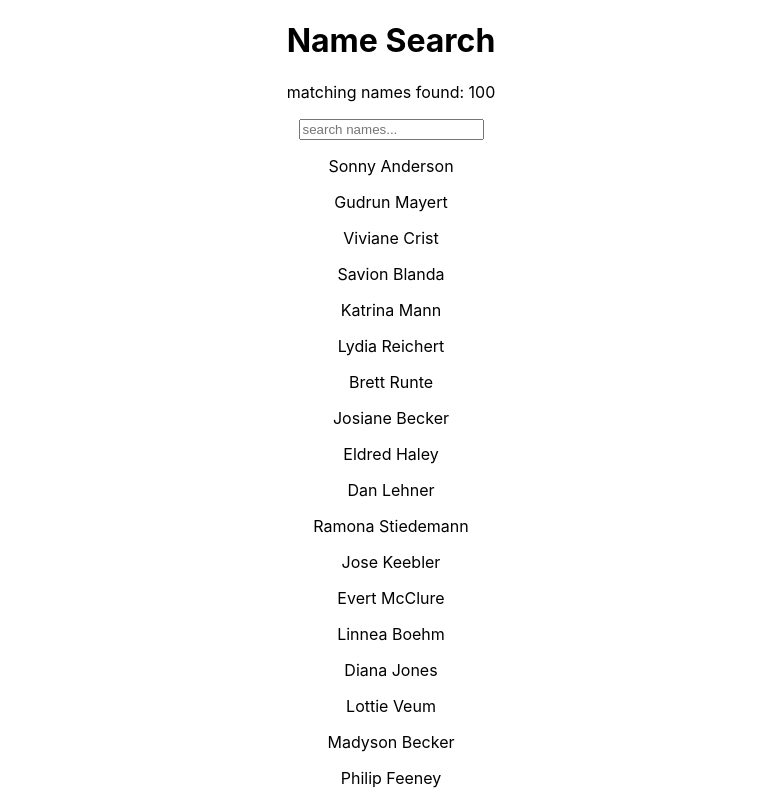
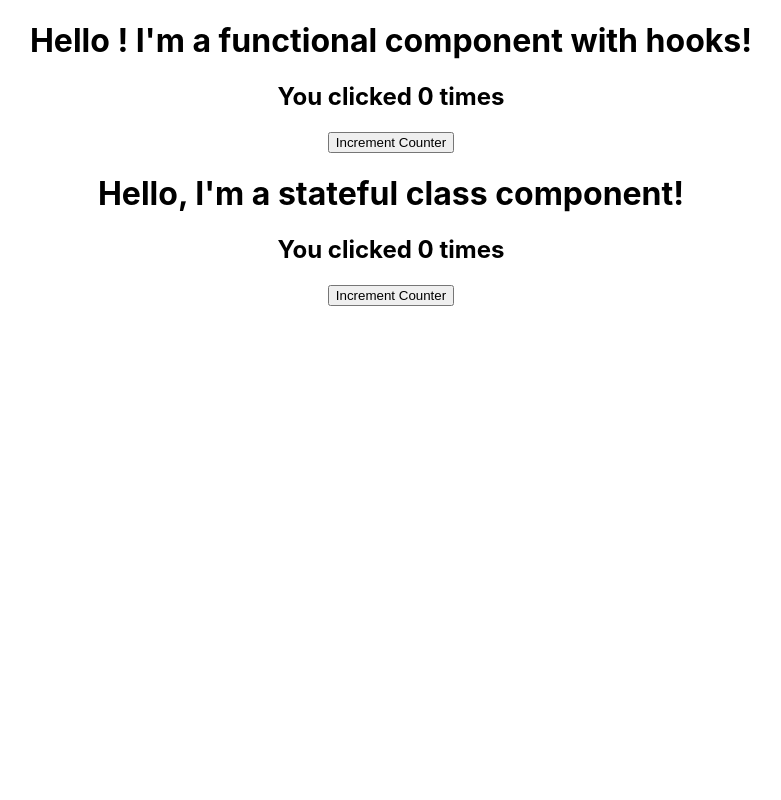
Before and after one commit to henryl74/gitpod-react, a React (Create React App) app in the folder my-app/: page / in a window 1280 px wide. Shown: the top 800 px of the page, without its empty margins (249-1030 px from the left). Built offline with nearby package versions, Linux system fonts and the light colour scheme.

Commit message:
Completed React Hooks

```diff
--- a/my-app/src/App.js
+++ b/my-app/src/App.js
@@ -18,7 +18,9 @@
 // import UncontrolledForm from "./components/UncontrolledForm";
 // import SearchBar1 from "./components/SearchBar1";
 // import SearchBar2 from "./components/SearchBar2";
-import SearchBar3 from "./components/SearchBar3";
+// import SearchBar3 from "./components/SearchBar3";
+import HooksCounter from "./components/HooksCounter";
+import ClassCounter from "./components/ClassCounter";
 
 function App() {
   return (
@@ -40,7 +42,9 @@
       {/* <UncontrolledForm /> */}
       {/* <SearchBar1 /> */}
       {/* <SearchBar2 /> */}
-      <SearchBar3 />
+      {/* <SearchBar3 /> */}
+      <HooksCounter />
+      <ClassCounter />
     </div >
   );
 }
--- /dev/null
+++ b/my-app/src/components/ClassCounter.js
@@ -0,0 +1,30 @@
+import React, { Component } from 'react'
+
+export default class ClassCounter extends Component {
+  constructor(props) {
+    super(props);
+    this.state = {
+      count: 0
+    };
+  }
+
+  handleClick = () => {
+    this.setState(prevState => {
+      return { count: prevState.count + 1 }
+    })
+  }
+
+  render() {
+    return (
+      <div>
+        <h1>
+          Hello, I'm a stateful class component!
+        </h1>
+        <h2>You clicked {this.state.count} times</h2>
+        <button onClick={this.handleClick}>
+            Increment Counter
+        </button>
+      </div>
+    );
+  }
+}
--- /dev/null
+++ b/my-app/src/components/HooksCounter.js
@@ -0,0 +1,20 @@
+import React, { useState } from "react";
+
+export default function HooksCounter(props) {
+  const [count, setCount] = useState(0);
+
+  return (
+    <div className="greeting">
+        <h1>
+            Hello {props.name}!
+            I'm a functional component with hooks!
+        </h1>
+        <h2>You clicked {count} times</h2>
+        <button onClick={
+            () => setCount(count => count + 1)
+        }>
+            Increment Counter
+        </button>
+    </div>
+  );
+}
```
